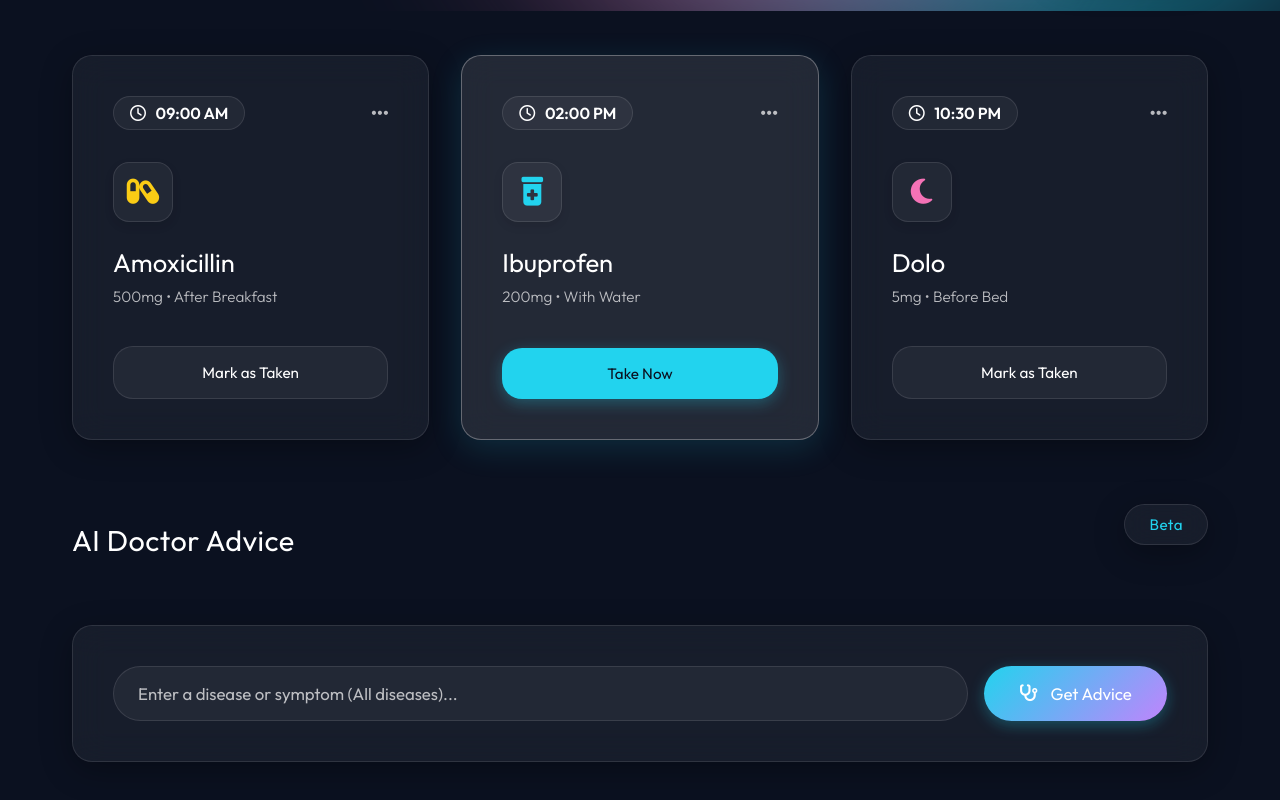
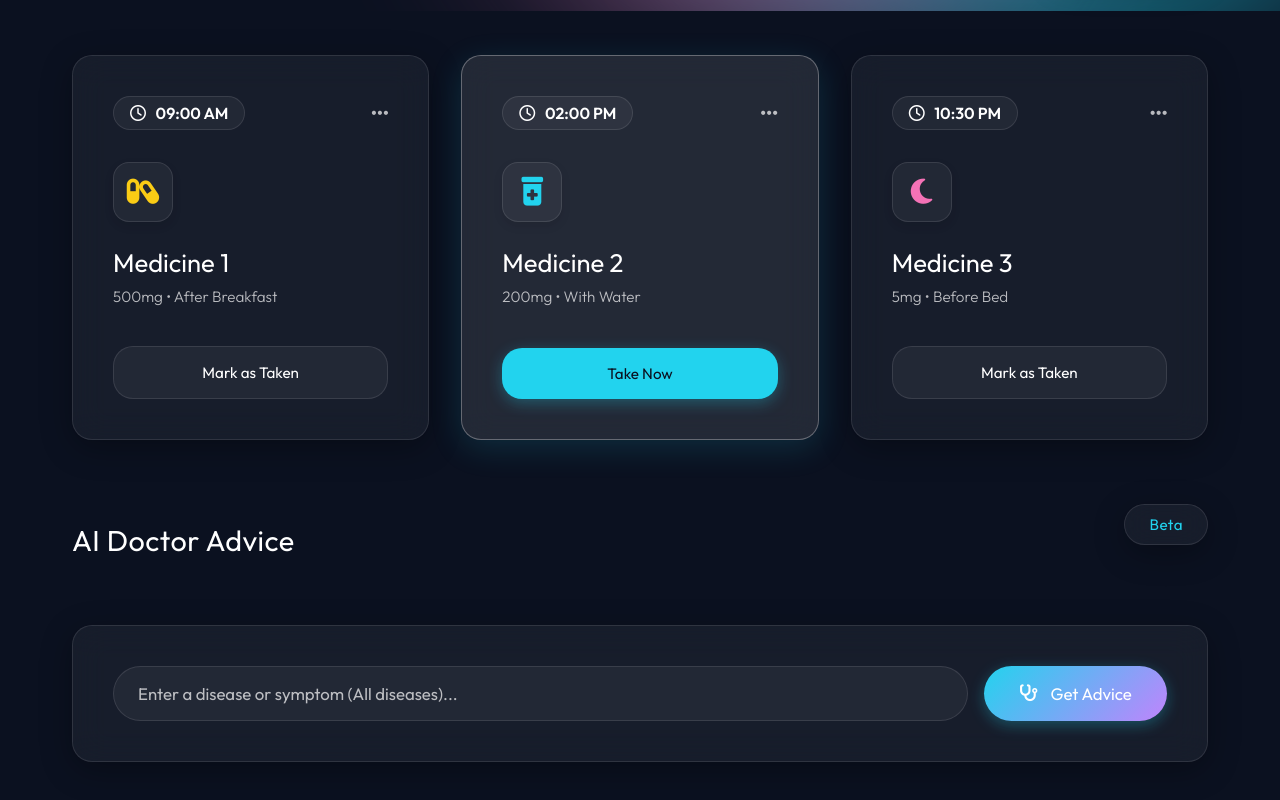
Before and after one commit to kaifdesai0966/mt-1st-project, a plain HTML site: page index.html in a window 1280 px wide. Shown: the part 789-1589 px from the top of the page. Drawn offline with Linux system fonts and the light colour scheme.

Commit message:
Add files via upload

```diff
--- a/index.html
+++ b/index.html
@@ -67,7 +67,7 @@
                     <div class="card-icon icon-yellow">
                         <i class="fa-solid fa-capsules"></i>
                     </div>
-                    <h3 class="med-name">Amoxicillin</h3>
+                    <h3 class="med-name">Medicine 1</h3>
                     <p class="med-detail">500mg • After Breakfast</p>
                     <button class="action-btn">Mark as Taken</button>
                 </div>
@@ -83,7 +83,7 @@
                     <div class="card-icon icon-cyan">
                         <i class="fa-solid fa-prescription-bottle-medical"></i>
                     </div>
-                    <h3 class="med-name">Ibuprofen</h3>
+                    <h3 class="med-name">Medicine 2</h3>
                     <p class="med-detail">200mg • With Water</p>
                     <button class="action-btn">Take Now</button>
                 </div>
@@ -99,7 +99,7 @@
                     <div class="card-icon icon-pink">
                         <i class="fa-solid fa-moon"></i>
                     </div>
-                    <h3 class="med-name">Dolo</h3>
+                    <h3 class="med-name">Medicine 3</h3>
                     <p class="med-detail">5mg • Before Bed</p>
                     <button class="action-btn">Mark as Taken</button>
                 </div>
```
